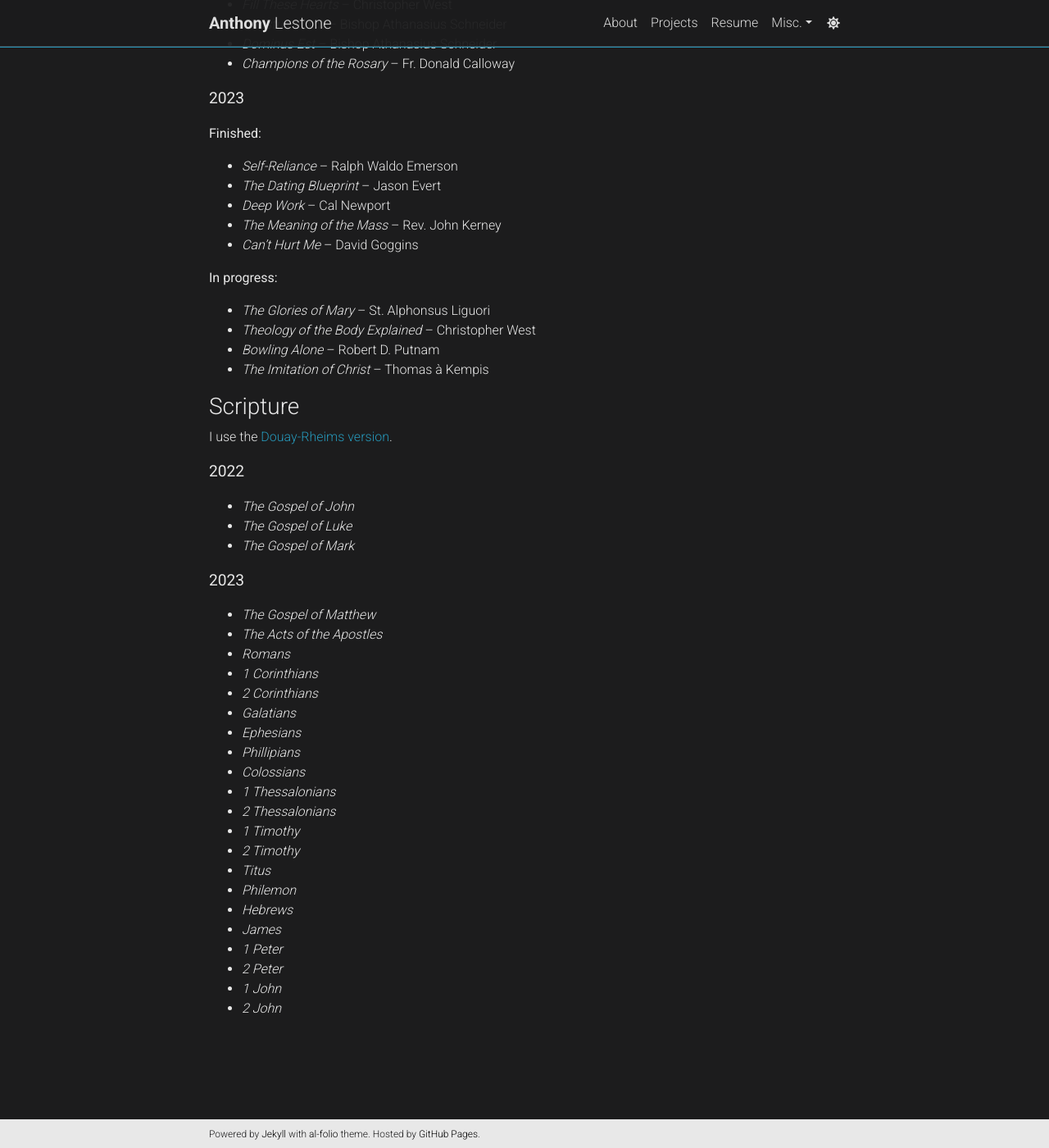
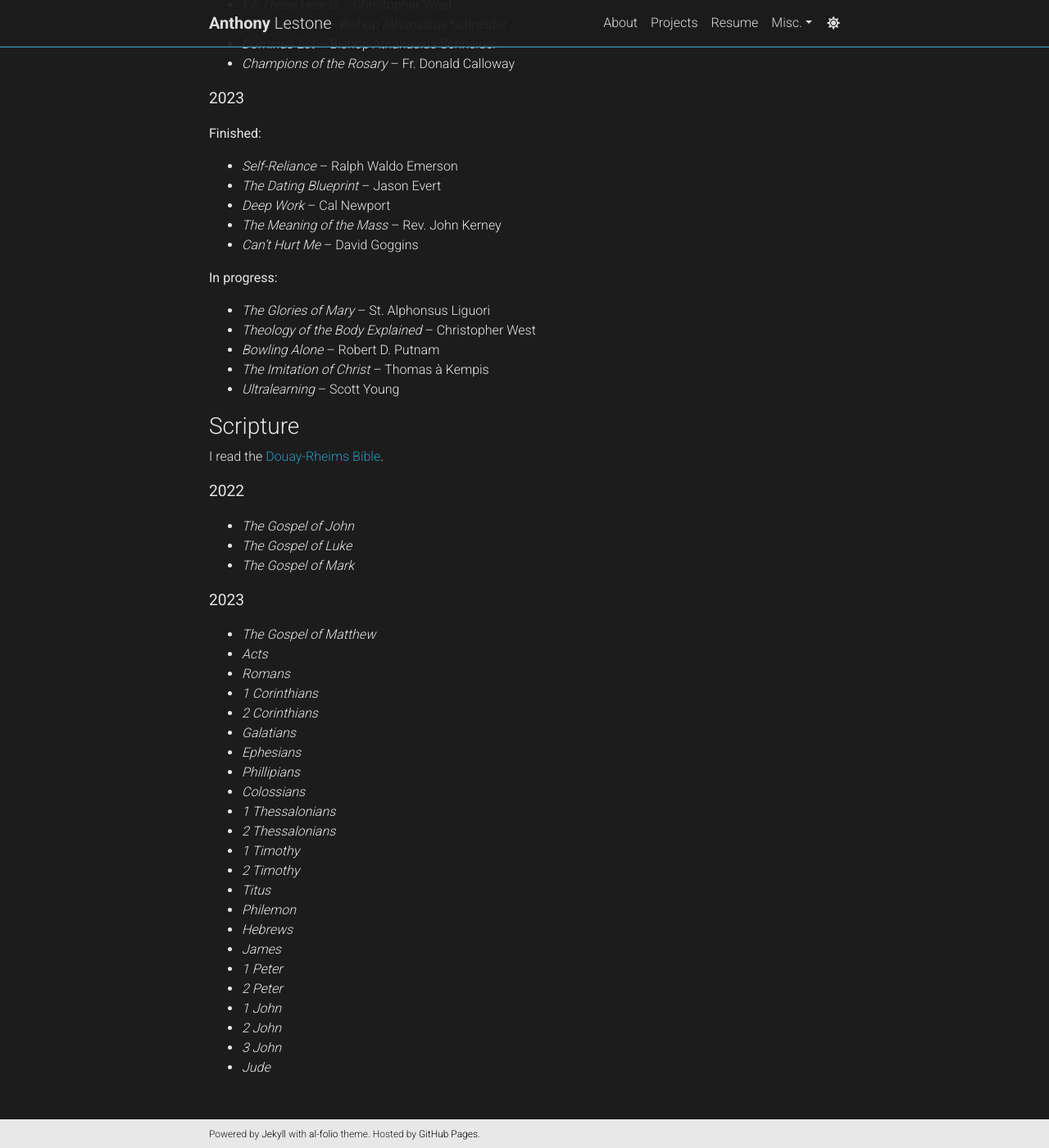
Before and after one commit to anthonylestone/anthonylestone.github.io, a Jekyll site: the page built from _pages/readinglist.md, in a window 1280 px wide and 1400 px high, scrolled down 389 px. Shown: the whole window at 82% size. Built offline with Jekyll 4.4.1, drawn with Linux system fonts in a browser that asks for light colours; comment, search, counter and statistics services are not loaded; a style sheet for code colours, icons or effects is not loaded.

Commit message:
creates slides archive, updated reading list

```diff
--- a/_pages/readinglist.md
+++ b/_pages/readinglist.md
@@ -35,10 +35,11 @@ Books are listed in the order that they were completed.
 - *Theology of the Body Explained* -- Christopher West
 - *Bowling Alone* -- Robert D. Putnam
 - *The Imitation of Christ* -- Thomas à Kempis
+- *Ultralearning* -- Scott Young
 
 ### Scripture
 
-I use the [Douay-Rheims version](https://tanbooks.com/products/books/douay-rheims-bible-paperbound/).
+I read the [Douay-Rheims Bible](https://tanbooks.com/products/books/douay-rheims-bible-paperbound/).
 
 <b><big>2022</big><b>
 
@@ -49,7 +50,7 @@ I use the [Douay-Rheims version](https://tanbooks.com/products/books/douay-rheim
 <b><big>2023</big><b>
 
 - *The Gospel of Matthew*
-- *The Acts of the Apostles*
+- *Acts*
 - *Romans*
 - *1 Corinthians*
 - *2 Corinthians*
@@ -69,3 +70,5 @@ I use the [Douay-Rheims version](https://tanbooks.com/products/books/douay-rheim
 - *2 Peter*
 - *1 John*
 - *2 John*
+- *3 John*
+- *Jude*
```
Also changed, not shown: _pages/dropdown.md (+2 -0 lines), _pages/slidesarchive.md (added, +17 -0 lines), 3 other files.
